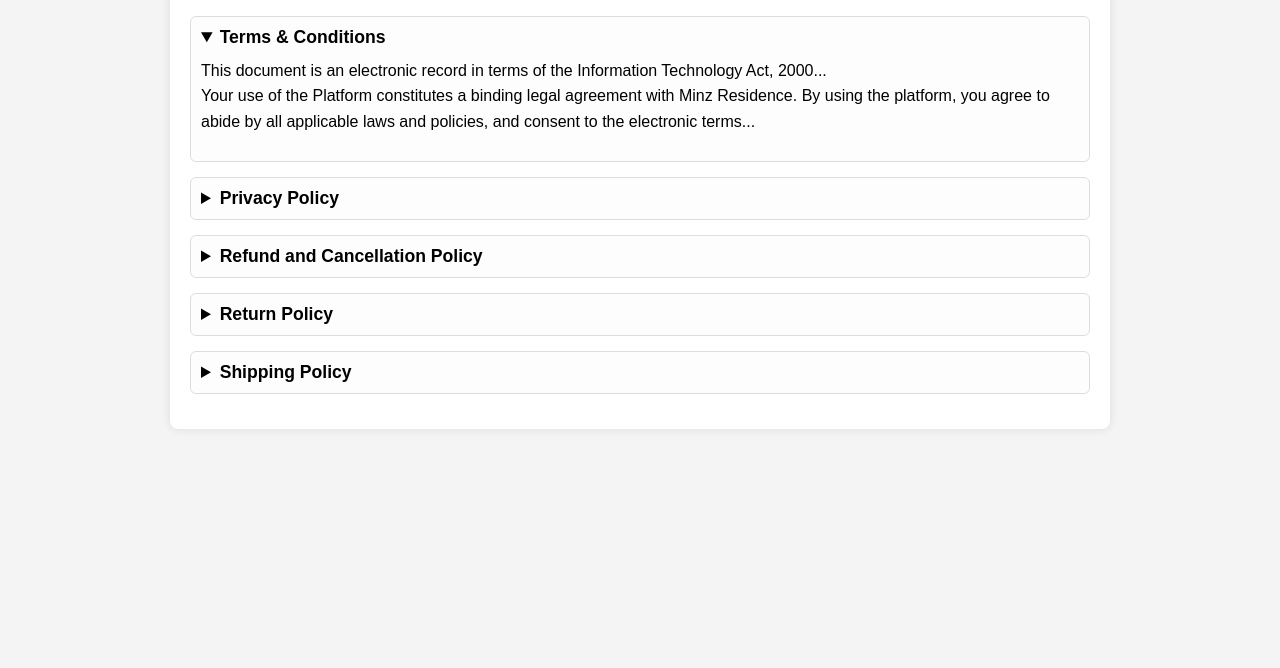
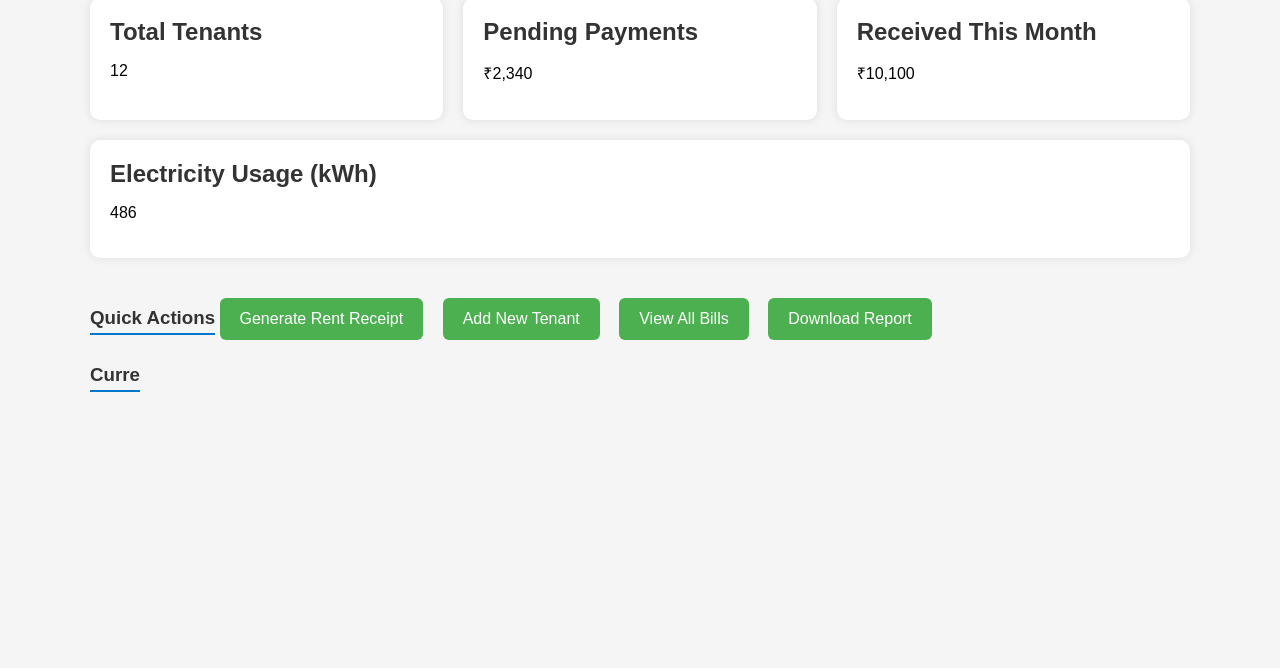
Before and after one commit to 23f2000822/minz-residence, a plain HTML site: page policy.html in a window 1280 px wide. Shown: the part 132-800 px from the top of the page. Drawn offline with Linux system fonts and the light colour scheme.

Commit message:
Update policy.html

```diff
--- a/policy.html
+++ b/policy.html
@@ -3,72 +3,146 @@
 <head>
   <meta charset="UTF-8" />
   <meta name="viewport" content="width=device-width, initial-scale=1.0"/>
-  <title>Policies - Minz Residence</title>
+  <title>Minz Residence Dashboard</title>
+  <link rel="stylesheet" href="style.css" />
   <style>
     body {
       font-family: Arial, sans-serif;
-      background: #f4f4f4;
+      background: #f5f5f5;
+      margin: 0;
+      padding: 0;
+    }
+
+    .dashboard-container {
       padding: 20px;
+      max-width: 1100px;
+      margin: auto;
     }
-    h1, h2 {
+
+    .header {
+      background: #333;
+      color: white;
+      padding: 20px;
       text-align: center;
+      border-radius: 10px;
+    }
+
+    .tiles {
+      display: flex;
+      gap: 20px;
+      margin: 20px 0;
+      flex-wrap: wrap;
+    }
+
+    .tile {
+      flex: 1;
+      background: white;
+      padding: 20px;
+      border-radius: 10px;
+      box-shadow: 0 0 10px rgba(0,0,0,0.1);
+      min-width: 250px;
+    }
+
+    .tile h2 {
+      margin: 0 0 10px 0;
       color: #333;
     }
-    .policy-section {
-      background: #fff;
-      padding: 20px;
-      margin: 20px auto;
-      max-width: 900px;
-      border-radius: 8px;
+
+    .quick-actions {
+      margin-top: 30px;
+    }
+
+    .quick-actions a {
+      display: inline-block;
+      margin: 10px 15px 0 0;
+      padding: 12px 20px;
+      background: #4CAF50;
+      color: white;
+      border-radius: 6px;
+      text-decoration: none;
+    }
+
+    .tenant-table {
+      width: 100%;
+      border-collapse: collapse;
+      margin-top: 20px;
+      background: white;
+      border-radius: 10px;
+      overflow: hidden;
       box-shadow: 0 0 10px rgba(0,0,0,0.1);
     }
-    details {
-      margin-bottom: 15px;
-      border: 1px solid #ddd;
-      border-radius: 6px;
-      padding: 10px;
-      background-color: #fdfdfd;
+
+    .tenant-table th, .tenant-table td {
+      padding: 12px;
+      border-bottom: 1px solid #ddd;
+      text-align: left;
     }
-    summary {
-      font-size: 1.1rem;
+
+    .tenant-table th {
+      background: #4CAF50;
+      color: white;
+    }
+
+    .tnc-section {
+      text-align: center;
+      margin: 40px auto;
+      font-size: 15px;
+    }
+
+    .tnc-section a {
+      color: #4CAF50;
+      text-decoration: underline;
       font-weight: bold;
-      cursor: pointer;
     }
-    p {
-      margin-top: 10px;
-      line-height: 1.6;
+
+    footer {
+      background: #333;
+      color: white;
+      text-align: center;
+      padding: 20px;
+      margin-top: 40px;
+    }
+
+    footer a {
+      color: #fff;
+      text-decoration: underline;
     }
   </style>
 </head>
 <body>
-  <div class="policy-section">
-    <h1>Minz Residence Legal & Policy Information</h1>
 
-    <details open>
-      <summary>Terms & Conditions</summary>
-      <p>This document is an electronic record in terms of the Information Technology Act, 2000...<br>
-      Your use of the Platform constitutes a binding legal agreement with Minz Residence. By using the platform, you agree to abide by all applicable laws and policies, and consent to the electronic terms...</p>
-    </details>
+  <div class="dashboard-container">
+    <div class="header">
+      <h1>Minz's Residence - Admin Dashboard</h1>
+      <p>Rental Management Overview | Raigarh, Chhattisgarh</p>
+    </div>
 
-    <details>
-      <summary>Privacy Policy</summary>
-      <p>Minz Residence collects, processes, and stores your personal data solely for service-related purposes. Your information is safeguarded under reasonable security practices, and you may opt out or request deletion of your data at any time as per our policies...</p>
-    </details>
+    <div class="tiles">
+      <div class="tile">
+        <h2>Total Tenants</h2>
+        <p>12</p>
+      </div>
+      <div class="tile">
+        <h2>Pending Payments</h2>
+        <p>₹2,340</p>
+      </div>
+      <div class="tile">
+        <h2>Received This Month</h2>
+        <p>₹10,100</p>
+      </div>
+      <div class="tile">
+        <h2>Electricity Usage (kWh)</h2>
+        <p>486</p>
+      </div>
+    </div>
 
-    <details>
-      <summary>Refund and Cancellation Policy</summary>
-      <p>Refunds are allowed only if cancellation requests are made within 45 days of order placement, subject to approval. Orders already processed, shipped, or delivered may not be cancelled or refunded except in the case of damage or defect...</p>
-    </details>
+    <div class="quick-actions">
+      <h3>Quick Actions</h3>
+      <a href="generate-receipt.html">Generate Rent Receipt</a>
+      <a href="add-tenant.html">Add New Tenant</a>
+      <a href="view-bills.html">View All Bills</a>
+      <a href="export-data.html">Download Report</a>
+    </div>
 
-    <details>
-      <summary>Return Policy</summary>
-      <p>We offer refunds/exchanges within the first 45 days of your purchase, subject to inspection. Items must be unused, in original condition, and packaging. Certain items may be non-returnable as marked during purchase...</p>
-    </details>
-
-    <details>
-      <summary>Shipping Policy</summary>
-      <p>Orders are shipped through registered domestic courier companies within 45 days. Delays due to courier/post office are beyond our control. All shipments are confirmed via email, and shipping charges are non-refundable unless stated otherwise...</p>
-    </details>
-  </div>
-</body>
-</html>
+    <div class="tenant-list">
+      <h3>Curre
```
